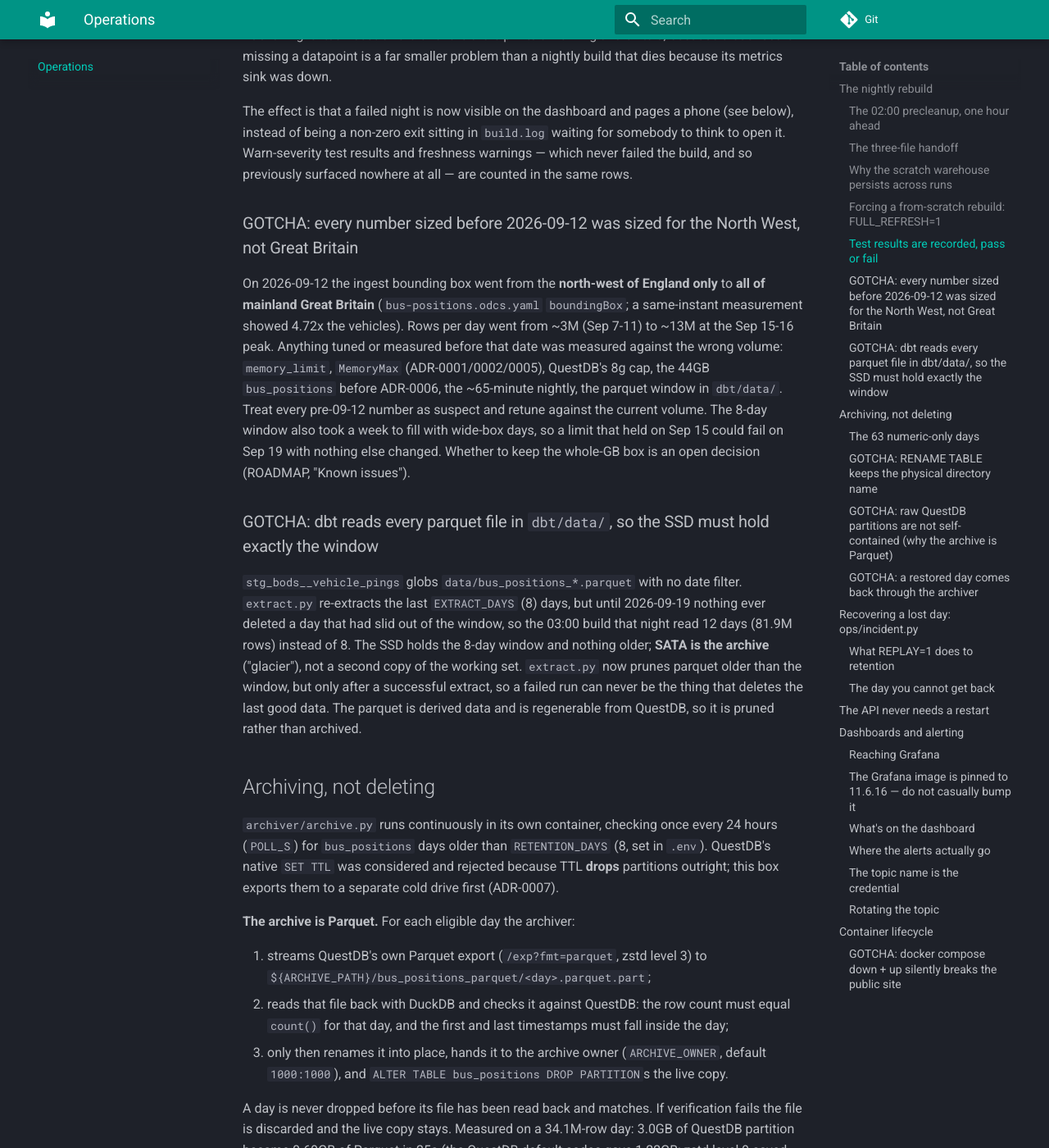
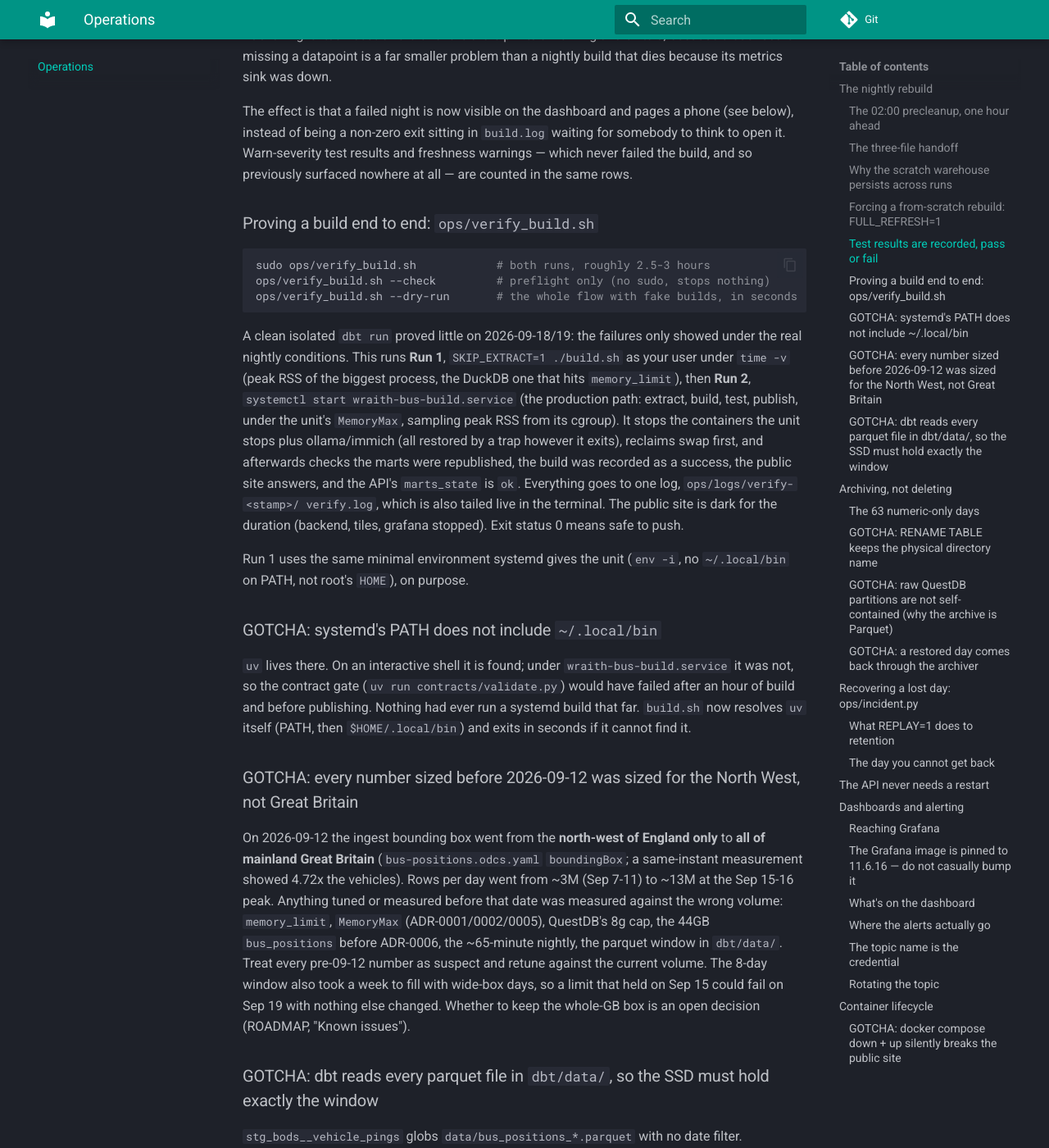
Before and after one commit to wraith-proxy/wraith-bus-ingestor, an MkDocs documentation site: the page built from docs/operations.md, in a window 1280 px wide and 1400 px high, scrolled down 2522 px. Shown: the whole window at 82% size. Built offline with MkDocs 1.6.1 and Material for MkDocs 9.7.7, drawn with Linux system fonts in a browser that asks for light colours; some of the changed text lies outside the part shown.

Commit message:
:bug: feature/TJP-19090: build.sh finds uv under systemd, add ops/verify_build.sh, record the unreadable alpha-written marts

````diff
--- a/docs/ROADMAP.md
+++ b/docs/ROADMAP.md
@@ -414,10 +414,17 @@ memory and runtime at the source.
 
 **The 2026-09-19 03:00 nightly failed and nothing published.** DuckDB's own
 4GB `memory_limit` was exhausted in `int_pings_matched_to_stops` (not the
-cgroup cap, which held), so the API is serving marts from 2026-09-18 06:46.
-Cause not isolated. TJP-19090 removes one contributor (12 days / 81.9M rows
-were being read instead of 8 because `extract.py` never pruned old parquet),
-but that is a hypothesis until a real `build.sh` passes at 4GB.
+cgroup cap, which held). Cause not isolated. TJP-19090 removes one contributor
+(12 days / 81.9M rows were being read instead of 8 because `extract.py` never
+pruned old parquet), but that is a hypothesis until a real `build.sh` passes at
+4GB. **Worse, the served marts have been unreadable since 2026-09-18 06:46:**
+that publish came from the abandoned dbt v2 stack (DuckDB 2.0 alpha storage
+version 999), so ETAs and route predictions are disabled on the public site
+(`/api/model-info` -> `marts_state: "unreadable"`) until a stable-DuckDB build
+publishes. See ADR-0005's Aftermath. Nothing alerts on `marts_state`; an
+API-state alert is an open gap. `build.sh` also could not have published under
+systemd (`uv` not on its PATH); fixed. `ops/verify_build.sh` runs both the
+manual and the production build and checks all of this end to end.
 
 **The archiver jam on an already-archived day is fixed (TJP-19090).** A
 restored day colliding with its own archive copy used to stop the whole run
--- a/docs/operations.md
+++ b/docs/operations.md
@@ -123,6 +123,40 @@ pages a phone (see below), instead of being a non-zero exit sitting in
 results and freshness warnings — which never failed the build, and so
 previously surfaced nowhere at all — are counted in the same rows.
 
+### Proving a build end to end: `ops/verify_build.sh`
+
+```bash
+sudo ops/verify_build.sh            # both runs, roughly 2.5-3 hours
+ops/verify_build.sh --check         # preflight only (no sudo, stops nothing)
+ops/verify_build.sh --dry-run       # the whole flow with fake builds, in seconds
+```
+
+A clean isolated `dbt run` proved little on 2026-09-18/19: the failures only
+showed under the real nightly conditions. This runs **Run 1**, `SKIP_EXTRACT=1
+./build.sh` as your user under `time -v` (peak RSS of the biggest process, the
+DuckDB one that hits `memory_limit`), then **Run 2**, `systemctl start
+wraith-bus-build.service` (the production path: extract, build, test, publish,
+under the unit's `MemoryMax`, sampling peak RSS from its cgroup). It stops the
+containers the unit stops plus ollama/immich (all restored by a trap however it
+exits), reclaims swap first, and afterwards checks the marts were republished,
+the build was recorded as a success, the public site answers, and the API's
+`marts_state` is `ok`. Everything goes to one log, `ops/logs/verify-<stamp>/
+verify.log`, which is also tailed live in the terminal. The public site is dark
+for the duration (backend, tiles, grafana stopped). Exit status 0 means safe to
+push.
+
+Run 1 uses the same minimal environment systemd gives the unit (`env -i`, no
+`~/.local/bin` on PATH, not root's `HOME`), on purpose.
+
+### GOTCHA: systemd's PATH does not include `~/.local/bin`
+
+`uv` lives there. On an interactive shell it is found; under
+`wraith-bus-build.service` it was not, so the contract gate (`uv run
+contracts/validate.py`) would have failed after an hour of build and before
+publishing. Nothing had ever run a systemd build that far. `build.sh` now
+resolves `uv` itself (PATH, then `$HOME/.local/bin`) and exits in seconds if it
+cannot find it.
+
 ### GOTCHA: every number sized before 2026-09-12 was sized for the North West, not Great Britain
 
 On 2026-09-12 the ingest bounding box went from the **north-west of England
@@ -199,9 +233,11 @@ Every run records itself in QuestDB (`archiver_runs`: `ts, status, archived,
 skipped, detail`; status `ok` / `attention` / `error`). Grafana can see QuestDB
 but not the archive drive, so that table is what the two archiver alert rules
 read, and they reach your phone through the same ntfy path as the others (every rule
-notifies as one plain line, `ALERT: <the rule's summary>`: ntfy renders it from
-Grafana's JSON with an inline template set in `contactpoints.yaml`, and resolved
-messages are off):
+notifies in plain text: the rule's name as the title, `ALERT: <the rule's summary>`
+as the body while it fires, and `RESOLVED` when it clears. ntfy renders that from
+Grafana's JSON with inline templates set in `contactpoints.yaml`; without them the
+phone shows the raw JSON and the topic name, which is the credential, as the
+title):
 
 - **archiver has not run cleanly**: no `ok` row in 36h. The dead-man switch:
   container down, or every run failing. This is the alert that would have caught
````
Also changed, not shown: docs/adr/0005-dbt-v2-duckdb-alpha-migration.md (+22 -0 lines), 3 other files.
